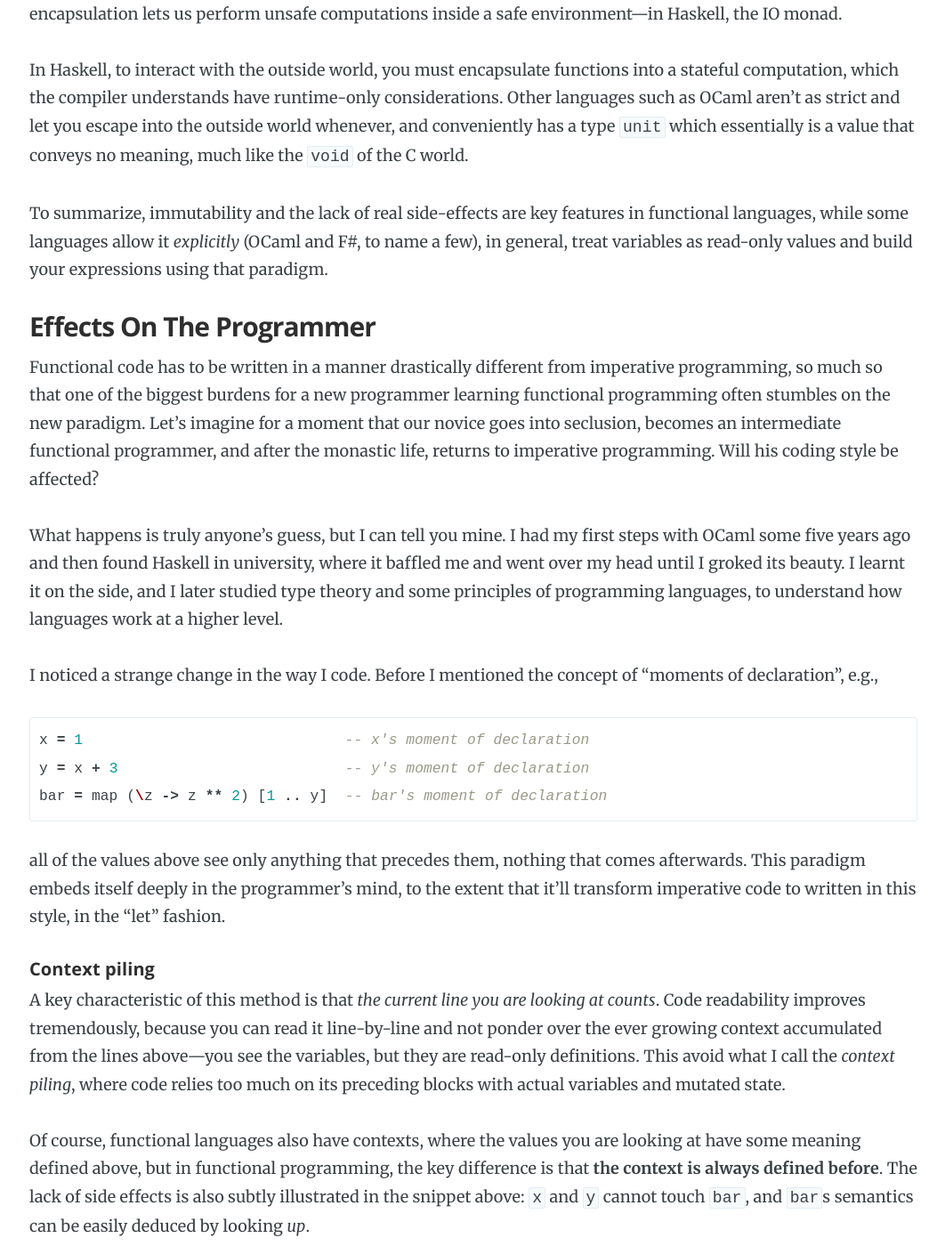
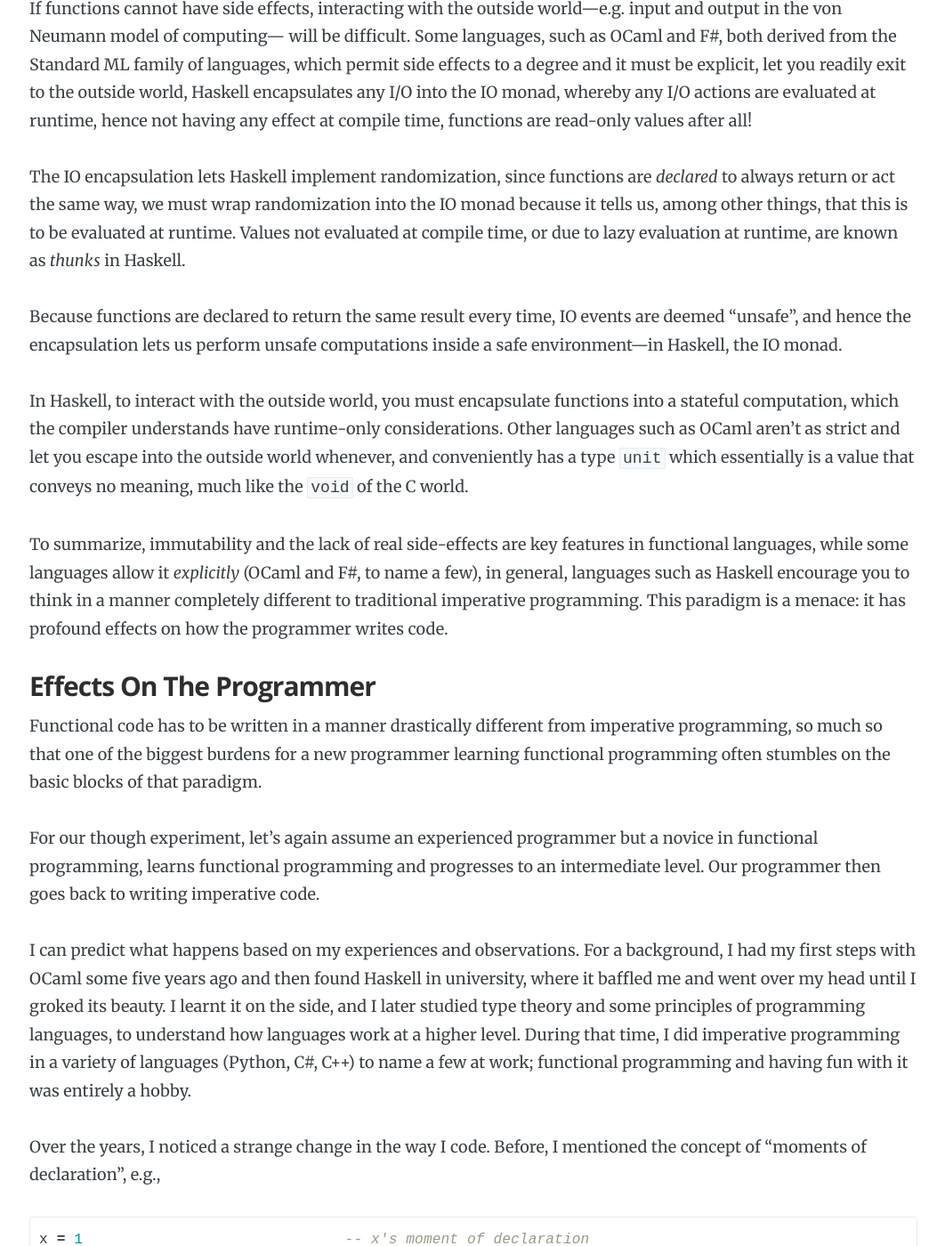
Before and after one commit to ane/ane.github.io, a Jekyll site: the page built from _posts/2015-1-1-side-effects-of-functional-programming.markdown, in a window 1280 px wide and 1400 px high, scrolled down 2769 px. Shown: the whole window at 89% size, without its empty margins (7-1069 px from the left). Built offline with Jekyll 4.4.1, drawn with Linux system fonts in a browser that asks for light colours; Markdown is read by kramdown in place of the engine named in the settings; comment, search, counter and statistics services are not loaded; some of the changed text lies outside the part shown.

Commit message:
Almost the final revision.

```diff
--- a/_posts/2015-1-1-side-effects-of-functional-programming.markdown
+++ b/_posts/2015-1-1-side-effects-of-functional-programming.markdown
@@ -18,16 +18,22 @@ understood immutable code, returns to imperative programming?
 
 <!--break-->
 
-Assuming a layperson, in this context a programmer with foundations in
-imperative programming language but unfamiliar to functional
-programming, starts to learn functional programming, there are a
-multitude of interesting and completely foreign concepts on the way
-ahead. Monads, type classes, higher-order functions, to name a few;
-and of course side-effects and immutability. What exactly are
-side-effects, and why is immutability important in functional
-programming?
+Let's assume a layperson, familiar to one or many imperative languages
+but to no functional languages whatsoever, starts learning functional
+programming, using a friendly language such as OCaml. Two things will
+stand out immediately. How does one modify a variable after it has
+been declared? Why can't one modify variables outside a declaration?
 
-## Introduction: FP basics
+Understanding these concepts, immutability and the lack of
+side-effects (or purity for the latter, if you will), is vital.  There
+are many other foreign concepts later on that will boggle the mind,
+type classes, algebraic data types, higher order functions&mdash;all
+important but in this article, I will argue that just immutable values
+and the lack of side-effects alone have a profound effect on how the
+programmer *programs*, and those concepts will alter the way the
+programmer writes and understands imperative code.
+
+## Introduction: immutability and side-effects
 
 This article explains side-effects and immutability for someone
 who isn't that familar with functional programming, and then goes
@@ -64,9 +70,18 @@ whereby `a` is fixed, and returns `a + b`.
 
 Since there really aren't any variables, just function calls, it
 follows that variables cannot really be altered, *because they
-aren't variables*. What does this mean?
+aren't variables*&mdash;they are values. What implications does this have?
 
 ### So It Shall Be Declared
+
+> In computer science, a function or expression is said to have a side
+> effect if, in addition to returning a value, it also modifies some
+> state or has an observable interaction with calling functions or the
+> outside world. For example, a function might modify a global
+> variable or static variable, modify one of its arguments, raise an
+> exception, write data to a display or file, read data, or call other
+> side-effecting
+> functions. [Wikipedia](http://en.wikipedia.org/wiki/Side_effect_(computer_science))
 
 In imperative programming, mutable variables are everywhere. We
 declare counters such as `i++` and rely on their steady updating all
@@ -89,8 +104,8 @@ Doing something `n` times in functional programming is tricky, because
 the pattern is sometimes invalid. Any loop is fundamentally a
 *mapping* from one source to another; a mapping without a target is
 nonsensical. A common trick around this is to wrap the action in
-something that conveys no value or simply discard the results, again,
-no `i++` is necessary.
+something that conveys no value (e.g. `unit` in OCaml) or simply
+discard the results, again, no `i++` is necessary.
 
 Because everything is *declared to be something*, a value, or a
 function, or a mapping, these declarations remain steady and unchanged
@@ -103,19 +118,20 @@ visible to it: the declared code that precedes it. Our code has no
 side-effects, it only produces more values to be evaluated further.
 
 So if we cannot have side-effects, then how do we interact with the
-outside world?  How do we read files or write output to the screen?
+outside world? How do we read files or write output to the screen?
 
 
 ### Schrödinger's Monad and Feline Thunks
 
-
-If functions are read-only values, interacting with the outside world
-will be difficult. Some languages, such as OCaml and F# let you readily
-exit to the outside world and permit these kinds of side-effects (both
-languages also allow explicit mutable variables), but Haskell encapsulates
-any I/O into the IO monad, whereby any I/O actions are evaluated
-at runtime, hence not having any effect at compile time, functions
-are read-only values after all!
+If functions cannot have side effects, interacting with the outside
+world&mdash;e.g. input and output in the von Neumann model of
+computing&mdash; will be difficult. Some languages, such as OCaml and
+F#, both derived from the Standard ML family of languages, which
+permit side effects to a degree and it must be explicit, let you
+readily exit to the outside world, Haskell encapsulates any I/O into
+the IO monad, whereby any I/O actions are evaluated at runtime, hence
+not having any effect at compile time, functions are read-only values
+after all!
 
 The IO encapsulation lets Haskell implement randomization, since
 functions are *declared* to always return or act the same way, we must
@@ -137,29 +153,36 @@ has a type `unit` which essentially is a value that conveys no meaning,
 much like the `void` of the C world.
 
 To summarize, immutability and the lack of real side-effects are key
-features in functional languages, while some languages allow it *explicitly*
-(OCaml and F#, to name a few), in general, treat variables as read-only values
-and build your expressions using that paradigm.
+features in functional languages, while some languages allow it
+*explicitly* (OCaml and F#, to name a few), in general, languages such
+as Haskell encourage you to think in a manner completely different to
+traditional imperative programming. This paradigm is a menace: it has
+profound effects on how the programmer writes code.
 
 ## Effects On The Programmer
 
 Functional code has to be written in a manner drastically different
 from imperative programming, so much so that one of the biggest
 burdens for a new programmer learning functional programming often
-stumbles on the new paradigm. Let's imagine for a moment that our
-novice goes into seclusion, becomes an intermediate functional
-programmer, and after the monastic life, returns to
-imperative programming. Will his coding style be affected?
+stumbles on the basic blocks of that paradigm.
 
-What happens is truly anyone's guess, but I can tell you mine. I had
-my first steps with OCaml some five years ago and then found Haskell
-in university, where it baffled me and went over my head until I groked its beauty.
-I learnt it on the side, and I later studied type theory and some
-principles of programming languages, to understand how languages work
-at a higher level.
+For our though experiment, let's again assume an experienced
+programmer but a novice in functional programming, learns functional
+programming and progresses to an intermediate level. Our programmer
+then goes back to writing imperative code.
 
-I noticed a strange change in the way I code. Before I mentioned the
-concept of "moments of declaration", e.g.,
+I can predict what happens based on my experiences and
+observations. For a background, I had my first steps with OCaml some
+five years ago and then found Haskell in university, where it baffled
+me and went over my head until I groked its beauty.  I learnt it on
+the side, and I later studied type theory and some principles of
+programming languages, to understand how languages work at a higher
+level. During that time, I did imperative programming in a variety of
+languages (Python, C#, C++) to name a few at work; functional
+programming and having fun with it was entirely a hobby.
+
+Over the years, I noticed a strange change in the way I code. Before,
+I mentioned the concept of "moments of declaration", e.g.,
 
 ~~~ haskell
 x = 1                              -- x's moment of declaration
@@ -168,9 +191,10 @@ bar = map (\z -> z ** 2) [1 .. y]  -- bar's moment of declaration
 ~~~
 
 all of the values above see only anything that precedes them, nothing
-that comes afterwards. This paradigm embeds itself deeply in the
-programmer's mind, to the extent that it'll transform imperative code
-to written in this style, in the "let" fashion.
+that comes afterwards. This paradigm embedded itself deeply in my
+mind,, to the extent that it'll transformed my imperative code to be
+written in this style, in the "let" fashion. It also led me to
+discover a concept I call *context piling*.
 
 ### Context piling
 
@@ -195,20 +219,36 @@ one will always be looking in *two* directions. This leads to increased code ent
 Functional programming affected my imperative object-oriented code in
 this many striking fashions:
 
-1. Avoid side effects, prefer functions that return values,
++ Avoid side effects, prefer functions that take parameters and return values,
   **especially** in OOP, no byrefs[^1]!
-2. Minimize stateful objects, use objects as containers and
++ Minimize stateful objects, use objects as containers and
   for encapsulation
-3. If you need stateful objects, make it explicit and easy to understand
-4. Use interfaces a bit like type classes, multiple inheritance *of
++ If you need stateful objects, make it explicit and easy to understand
++ Use interfaces a bit like type classes, multiple inheritance *of
 interfaces* is OK
-5. Use structural typing if you can (stay away from duck typing)
-6. Hijack method or function overloading to create a bastardized
-  pattern matching mechanism
-7. Avoid context piling by let defining new variables with visible and clear moments of
++ Avoid context piling by let defining new variables with visible and clear moments of
   declaration
-8. Avoid `object.DoSomething()`
-9. Rely on lazy evaluation and generators (`yield` in C# or Python)
++ Avoid `object.DoSomething()`
++ Rely on lazy evaluation and generators (`yield` in C# or Python)
+
+I attribute all of these changes to learning and understanding
+functional programming. Point **1** is obvious: when functions take
+parameters and return values, we fix a context for them, no black
+magic and altering the outside world will happen. Points **2-3** are
+due to structures and record types present in functional
+programming. Objects are less about them doing things, more about them
+being used as container and encapsulating similar concepts. I believe
+this was the original intent of objects in Simula. Point **4** brings
+us to interfaces, they can be used to implement a type class system
+that is *kind* of like type classes, except you inherit and implement
+instead of relying on structural typing. Point **5** is the effect of
+immutability and the lack of side effects, and point **6** reinforces
+the first notion of having objects be simple containers for
+information.  Lastly, **7** is about lazy evaluation and generators,
+these are very fun concepts that can be used to make code that would
+otherwise be inefficient to use the trick of laziness to become very
+efficient.
+
 
 ## Effects on quality
 
```
Also changed, not shown: other parts of _posts/2015-1-1-side-effects-of-functional-programming.markdown (+1 -1 lines).
